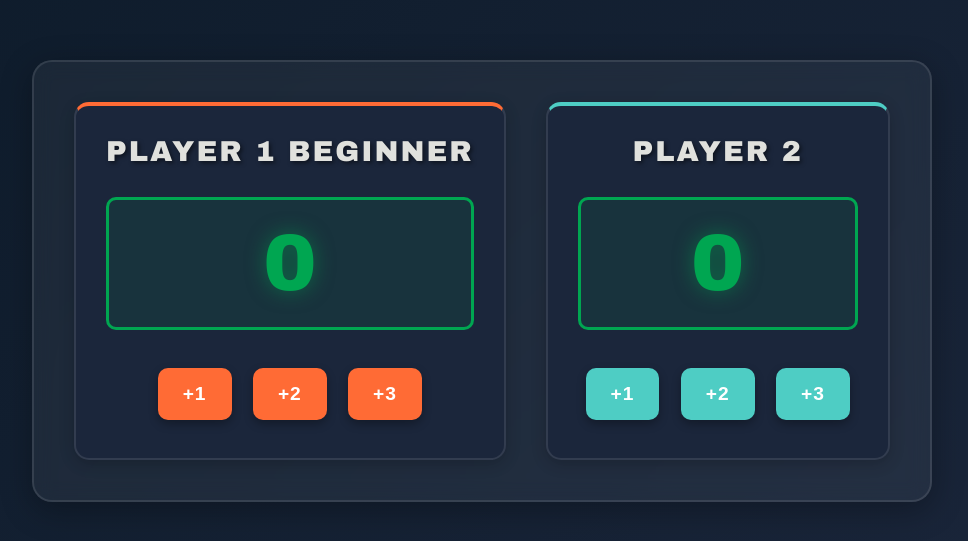
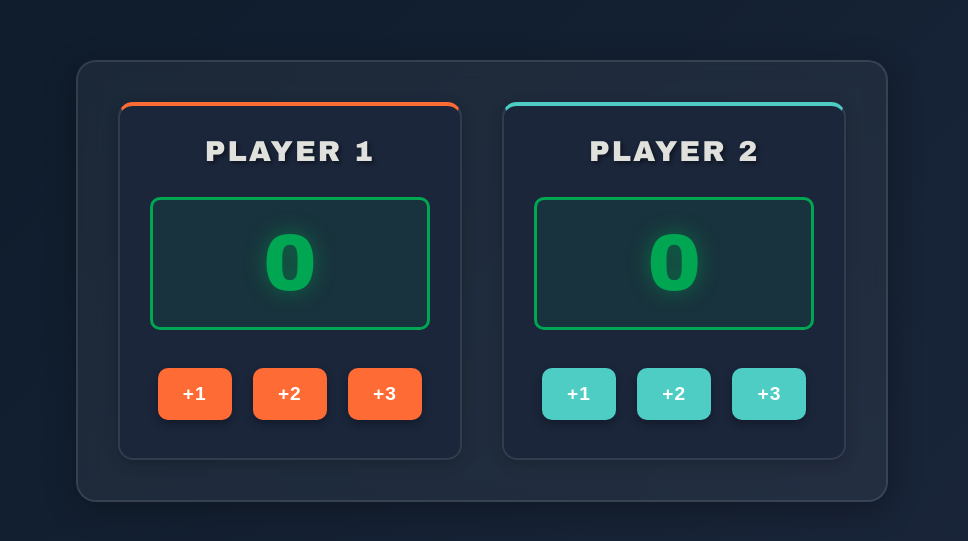
Before and after one commit to vishalsharmabaddi/BasketBall, a plain HTML site: page index.html in a window 1280 px wide. Shown: the part 119-660 px from the top of the page, without its empty margins (158-1126 px from the left). Drawn offline with Linux system fonts and the light colour scheme.

Commit message:
Update index.html

```diff
--- a/index.html
+++ b/index.html
@@ -8,7 +8,7 @@
 <body>
 <div class="scoreboard">
     <div>
-        <h1>Player 1 beginner</h1>
+        <h1>Player 1</h1>
         <div id="player1">0</div>
         <button onclick="addone()">+1</button>
         <button onclick="addtwo()">+2</button>
```
